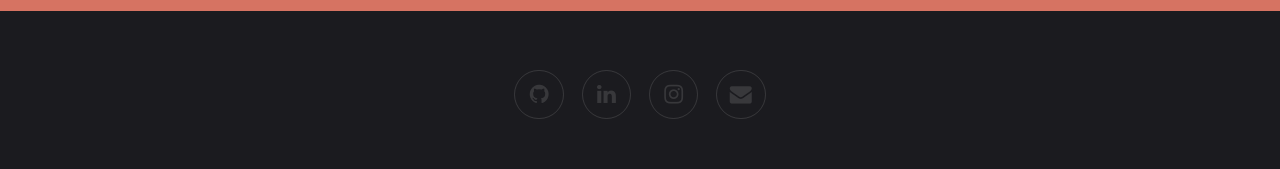
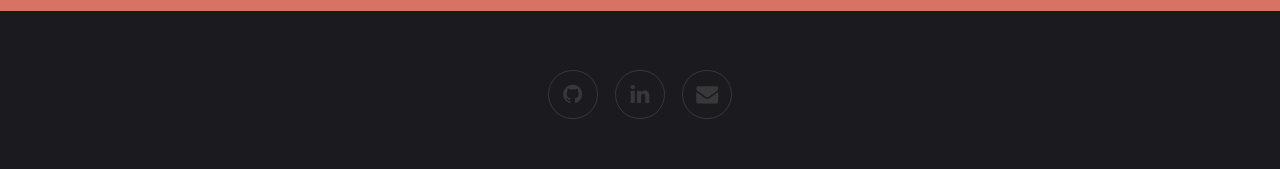
Before and after one commit to bengiloo/bengiloo.github.io, a plain HTML site: page index.html in a window 1280 px wide. Shown: the part 2482-2651 px from the top of the page. Drawn offline with Linux system fonts and the light colour scheme.

Commit message:
Update index.html

```diff
--- a/index.html
+++ b/index.html
@@ -98,10 +98,9 @@
 
 
 						<ul class="icons">
-							<li><a href="#" class="icon fa-github"><span class="label">Twitter</span></a></li>
-							<li><a href="#" class="icon fa-linkedin"><span class="label">Facebook</span></a></li>
-							<li><a href="#" class="icon fa-instagram"><span class="label">Instagram</span></a></li>
-							<li><a href="#" class="icon fa-envelope"><span class="label">Email</span></a></li>
+							<li><a href="http://www.github.com/bengiloo" class="icon fa-github"><span class="label">Github</span></a></li>
+							<li><a href="http://www.linkedin.com/in/benjaminluu0824" class="icon fa-linkedin"><span class="label">Linkedin</span></a></li>
+							<li><a href="mailto: benjaminluu0824@gmail.com" class="icon fa-envelope"><span class="label">Email</span></a></li>
 						</ul></div>
 				</footer><div class="copyright">
 				Site made with: <a href="https://templated.co/">Templated</a>.
```
